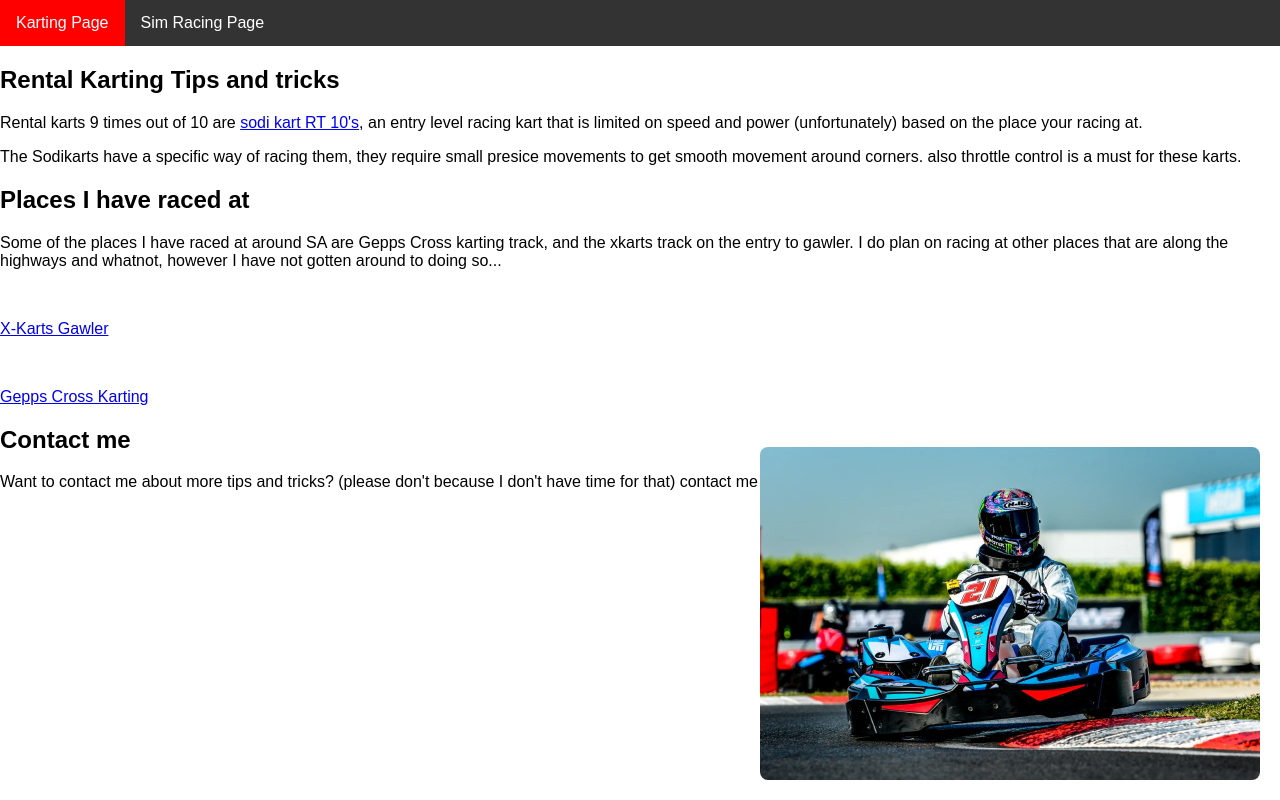
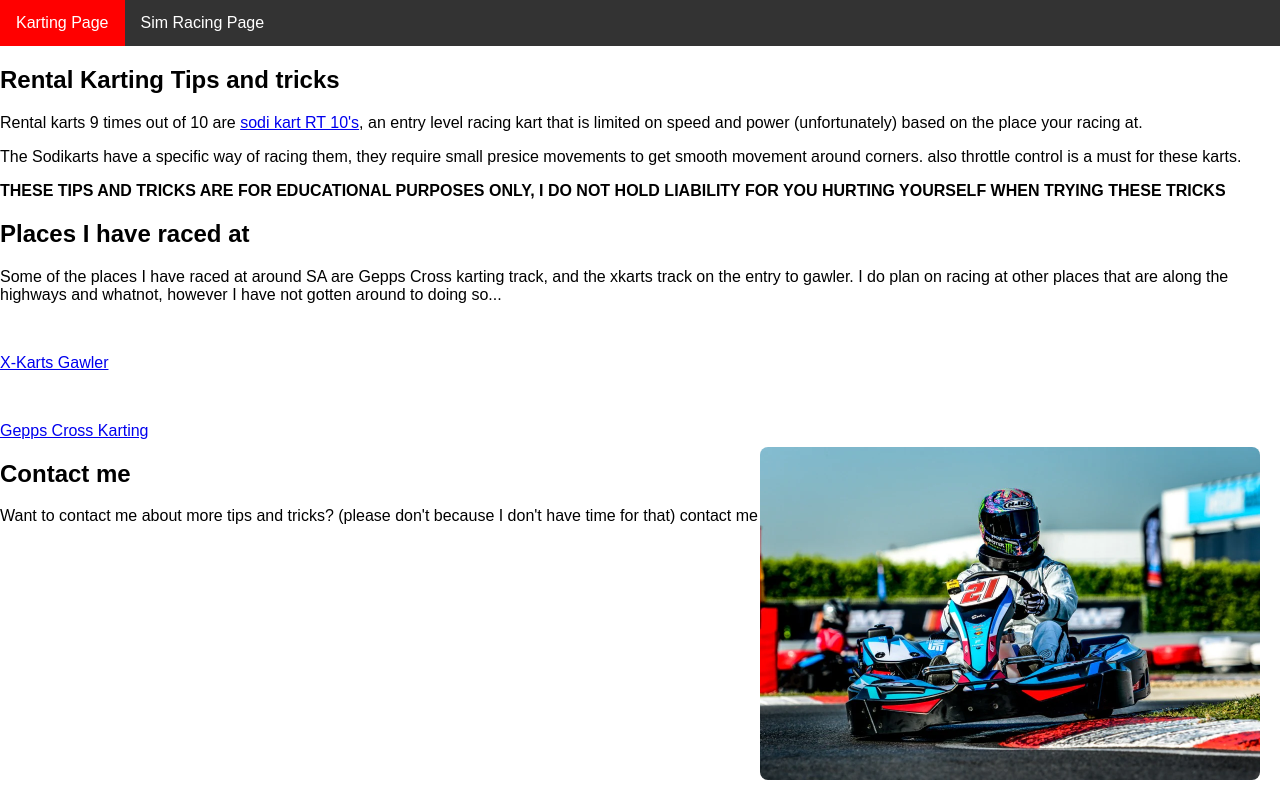
Before and after one commit to specialaussie/Digicoms, a plain HTML site: page index.html in a window 1280 px wide. Drawn offline with Linux system fonts and the light colour scheme.

Commit message:
Adding liability disclaimer to rental karting tips section

```diff
--- a/index.html
+++ b/index.html
@@ -14,6 +14,7 @@
             <h2>Rental Karting Tips and tricks</h2>
             <p>Rental karts 9 times out of 10 are <a href="https://www.sodikart.com/en-gb/karts/rental/rt10-42.html">sodi kart RT 10's</a>, an entry level racing kart that is limited on speed and power (unfortunately) based on the place your racing at.</p>
             <p>The Sodikarts have a specific way of racing them, they require small presice movements to get smooth movement around corners. also throttle control is a must for these karts.</p>
+            <p><strong>THESE TIPS AND TRICKS ARE FOR EDUCATIONAL PURPOSES ONLY, I DO NOT HOLD LIABILITY FOR YOU HURTING YOURSELF WHEN TRYING THESE TRICKS</strong></p>
         </section>
         <section>
             <h2>Places I have raced at</h2>
```
